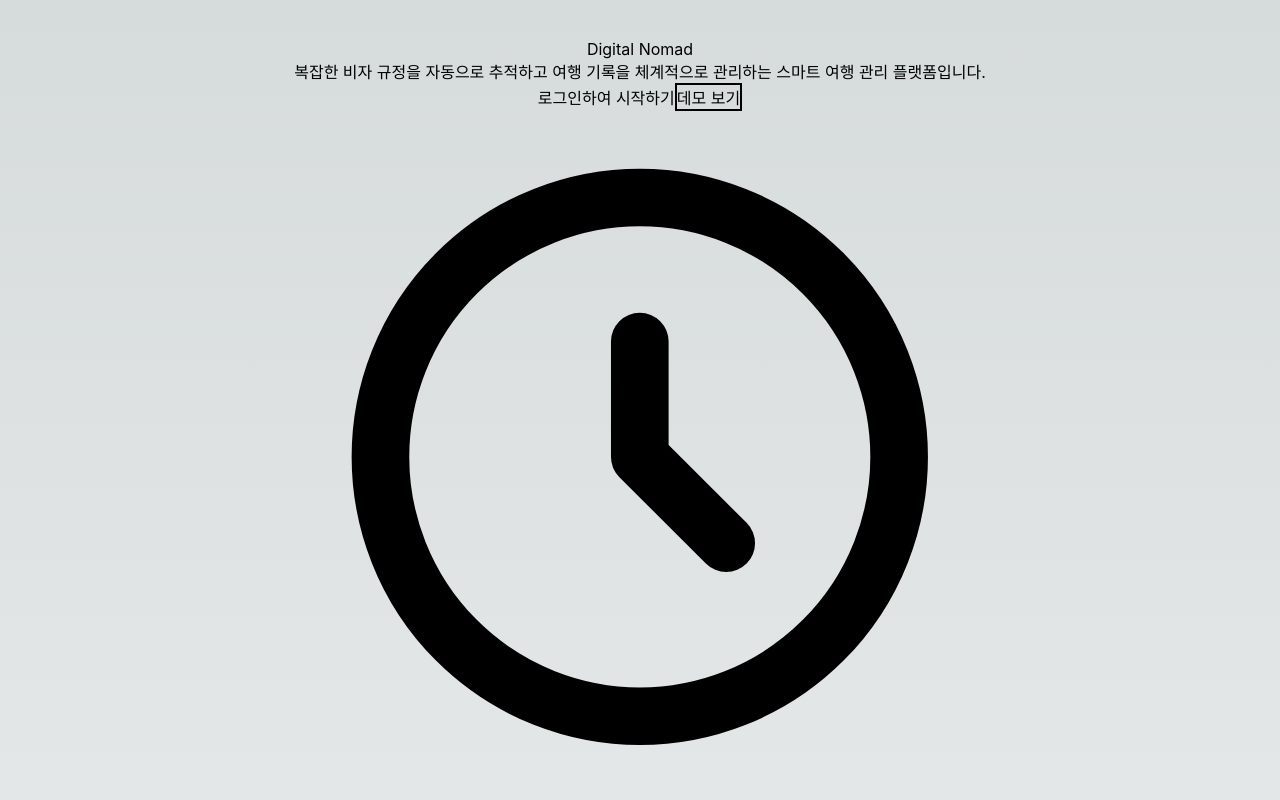
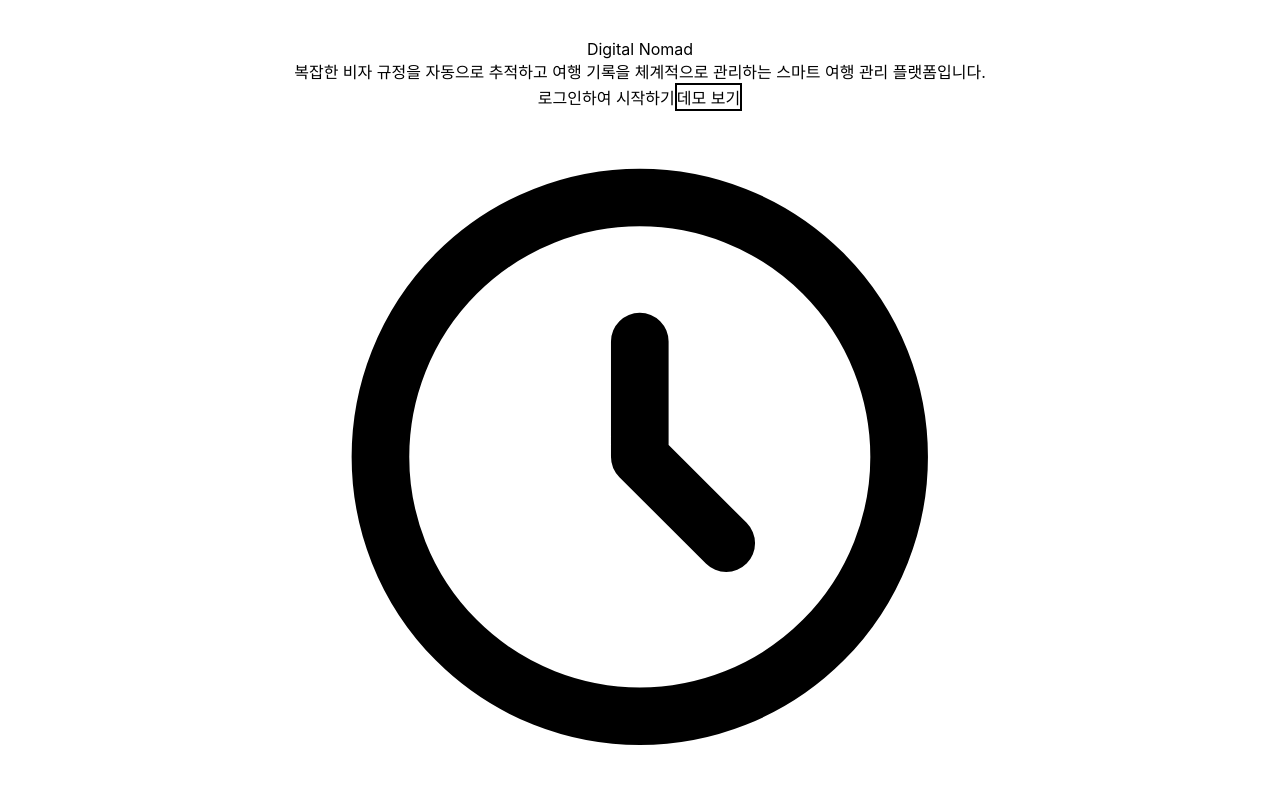
Before and after one commit to taco0513/DINOapp, a Next.js app: page / in a window 1280 px wide. Shown: the top 800 px of the page. Built offline with nearby package versions, Linux system fonts and the light colour scheme; no server answers.

Commit message:
Fix dark mode visibility issues
- Disable automatic dark mode detection
- Force light background for better visibility
- Set darkMode to 'class' in Tailwind config
- Comment out dark mode CSS variables

```diff
--- a/app/globals.css
+++ b/app/globals.css
@@ -10,6 +10,8 @@
   --background-end-rgb: 255, 255, 255;
 }
 
+/* Disable dark mode for now */
+/*
 @media (prefers-color-scheme: dark) {
   :root {
     --foreground-rgb: 255, 255, 255;
@@ -17,6 +19,7 @@
     --background-end-rgb: 0, 0, 0;
   }
 }
+*/
 
 * {
   box-sizing: border-box;
@@ -33,12 +36,8 @@
 
 body {
   color: rgb(var(--foreground-rgb));
-  background: linear-gradient(
-      to bottom,
-      transparent,
-      rgb(var(--background-end-rgb))
-    )
-    rgb(var(--background-start-rgb));
+  /* Force light mode background */
+  background: #ffffff;
 }
 
 a {
@@ -46,11 +45,14 @@
   text-decoration: none;
 }
 
+/* Disable dark mode for now */
+/*
 @media (prefers-color-scheme: dark) {
   html {
     color-scheme: dark;
   }
 }
+*/
 
 /* Custom utility classes */
 @layer utilities {
--- a/tailwind.config.js
+++ b/tailwind.config.js
@@ -1,5 +1,6 @@
 /** @type {import('tailwindcss').Config} */
 module.exports = {
+  darkMode: 'class', // Disable automatic dark mode
   content: [
     './pages/**/*.{js,ts,jsx,tsx,mdx}',
     './components/**/*.{js,ts,jsx,tsx,mdx}',
```
